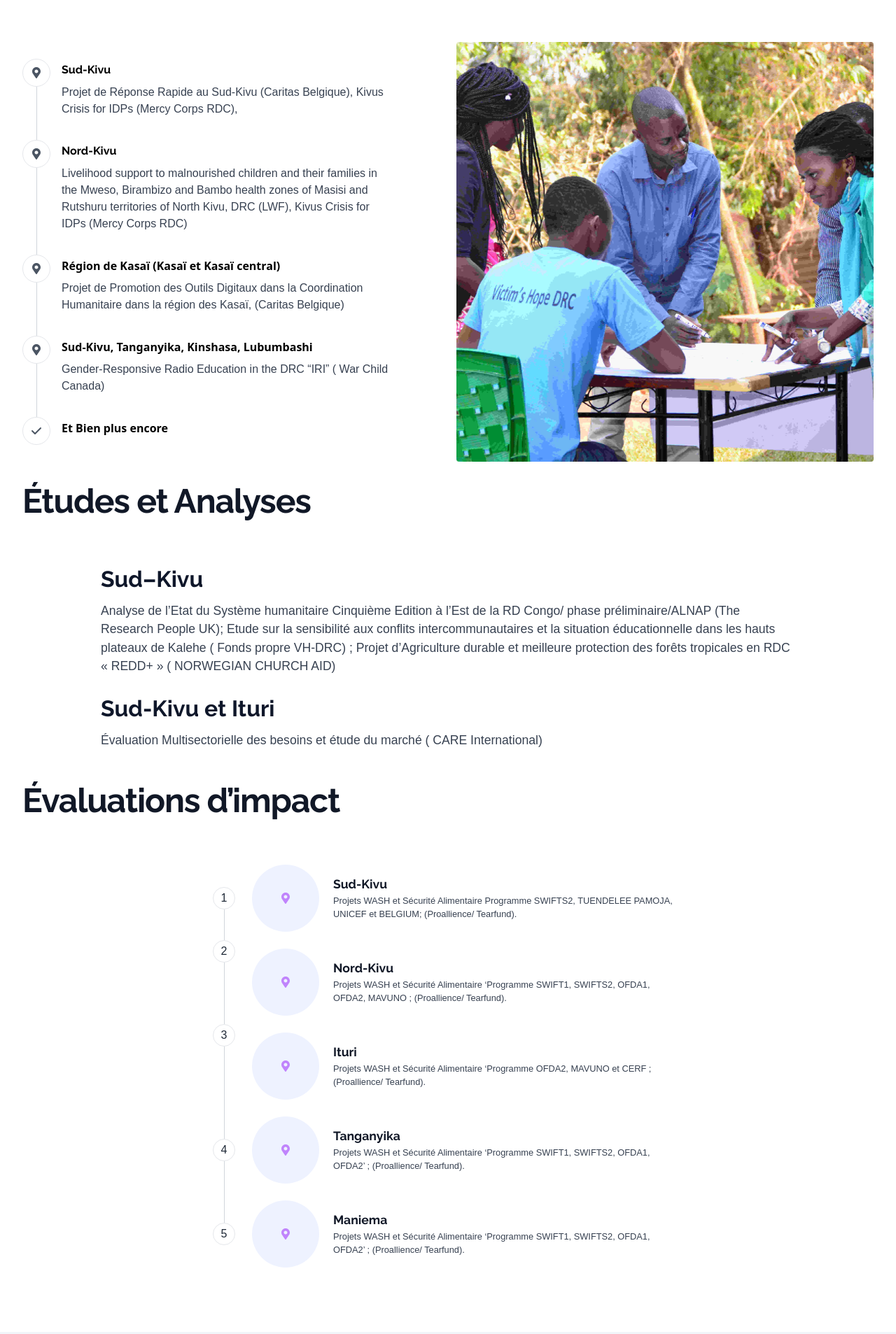
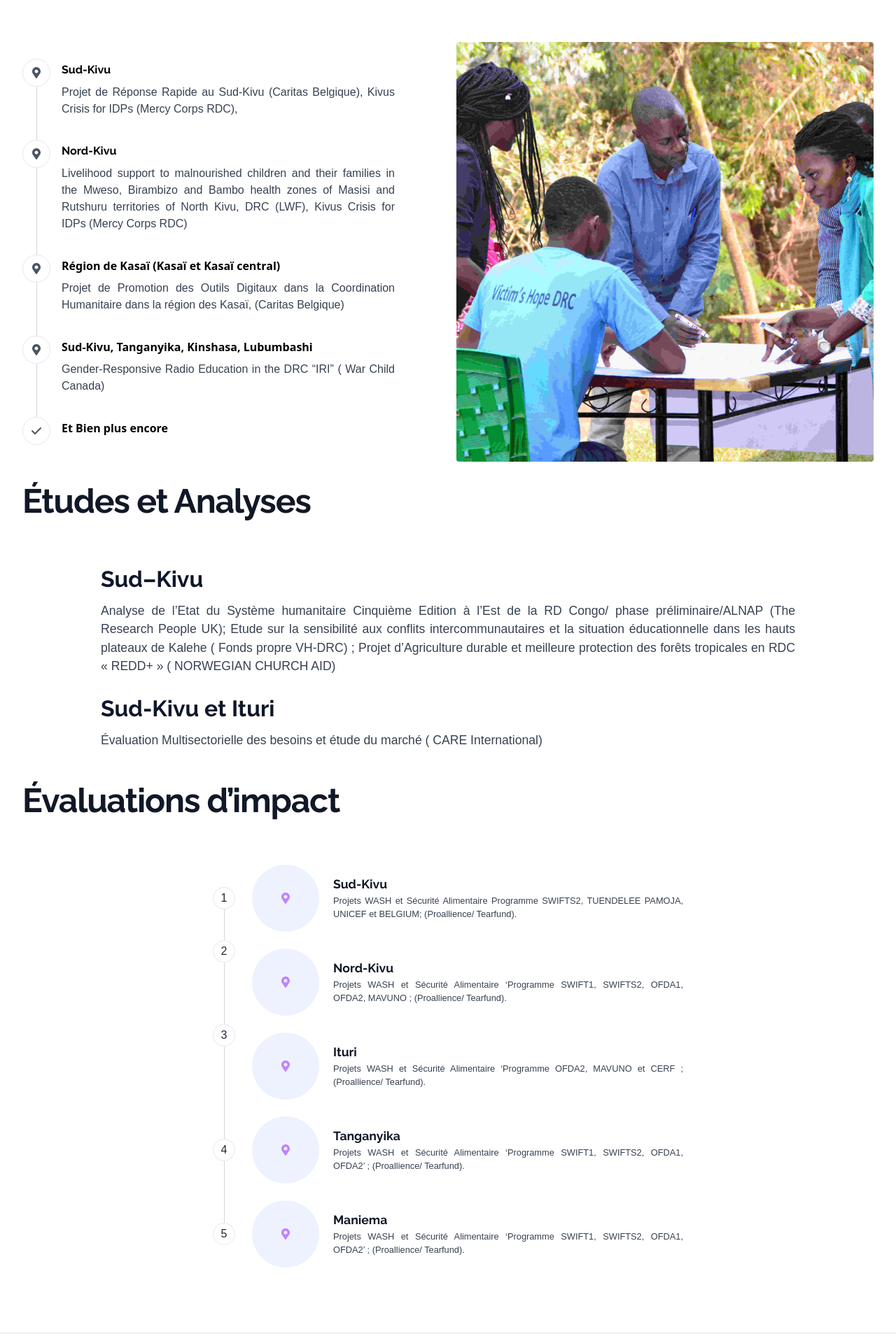
Before and after one commit to josumung999/victimshopedrc, a Next.js app: page /realisations in a window 1280 px wide. Shown: the part 1833-3740 px from the top of the page at 70% size. Built offline with nearby package versions, Linux system fonts and the light colour scheme; a web font is replaced by a local one.

Commit message:
Justify the evaluations section

```diff
--- a/components/Evaluations.jsx
+++ b/components/Evaluations.jsx
@@ -31,7 +31,7 @@ const Evaluations = () => {
               </div>
               <div className="pt-1 pb-8">
                 <p className="mb-2 text-lg dark:text-gray-400 font-Raleway font-bold">Sud-Kivu</p>
-                <p className="text-gray-700 dark:text-slate-200 font-Roboto">
+                <p className="text-gray-700 dark:text-slate-200 text-justify font-Roboto">
                   Projet de Réponse Rapide au Sud-Kivu
                   (Caritas Belgique), Kivus Crisis for IDPs
                   (Mercy Corps RDC),
@@ -49,7 +49,7 @@ const Evaluations = () => {
               </div>
               <div className="pt-1 pb-8">
                 <p className="mb-2 text-lg dark:text-gray-400 font-bold font-Raleway">Nord-Kivu</p>
-                <p className="text-gray-700 dark:text-slate-200 font-Roboto">
+                <p className="text-gray-700 dark:text-slate-200 text-justify font-Roboto">
                   Livelihood support to malnourished children and their families in the Mweso,
                   Birambizo and Bambo health zones of Masisi and Rutshuru territories of North Kivu, DRC
                   (LWF), Kivus Crisis for IDPs (Mercy Corps RDC)
@@ -67,7 +67,7 @@ const Evaluations = () => {
               </div>
               <div className="pt-1 pb-8">
                 <p className="mb-2 text-lg dark:text-gray-400 font-bold">Région de Kasaï (Kasaï et Kasaï central)</p>
-                <p className="text-gray-700 dark:text-slate-200 font-Roboto">
+                <p className="text-gray-700 dark:text-slate-200 text-justify font-Roboto">
                 Projet de Promotion des Outils Digitaux dans la
                 Coordination Humanitaire dans la région des Kasaï,
                 (Caritas Belgique)
@@ -85,7 +85,7 @@ const Evaluations = () => {
               </div>
               <div className="pt-1 pb-8">
                 <p className="mb-2 text-lg dark:text-gray-400 font-bold">Sud-Kivu, Tanganyika, Kinshasa, Lubumbashi</p>
-                <p className="text-gray-700 dark:text-slate-200 font-Roboto">
+                <p className="text-gray-700 dark:text-slate-200 text-justify font-Roboto">
                 Gender-Responsive Radio Education in
                 the DRC “IRI” ( War Child Canada)
                 </p>
@@ -139,7 +139,7 @@ const Evaluations = () => {
                 Sud–Kivu
               </h5>
               <div className="relative">
-                <p className="text-base text-gray-700 dark:text-gray-300 font-Roboto md:text-xl">
+                <p className="text-base text-gray-700 dark:text-gray-300 text-justify font-Roboto md:text-xl">
                   Analyse de l’Etat du Système humanitaire Cinquième Edition à
                   l’Est de la RD Congo/ phase préliminaire/ALNAP (The Research People UK);
                   Etude sur la sensibilité aux conflits intercommunautaires et la situation
@@ -156,7 +156,7 @@ const Evaluations = () => {
                 Sud-Kivu et Ituri
               </h5>
               <div className="relative">
-                <p className="text-base text-gray-700 dark:text-gray-300 font-Roboto md:text-xl">
+                <p className="text-base text-gray-700 dark:text-gray-300 text-justify font-Roboto md:text-xl">
                 Évaluation Multisectorielle des besoins et étude du marché
                 ( CARE International)
                 </p>
@@ -190,7 +190,7 @@ const Evaluations = () => {
                 <p className="text-xl font-semibold font-Raleway text-gray-900 dark:text-gray-300 sm:text-base">
                   Sud-Kivu
                 </p>
-                <p className="text-sm text-gray-700 font-Roboto dark:text-gray-400">
+                <p className="text-sm text-gray-700 font-Roboto dark:text-gray-400 text-justify">
                 Projets WASH et Sécurité Alimentaire
                 Programme SWIFTS2, TUENDELEE PAMOJA, UNICEF et BELGIUM;
                 (Proallience/ Tearfund).
@@ -217,7 +217,7 @@ const Evaluations = () => {
                 <p className="text-xl font-semibold font-Raleway text-gray-900 dark:text-gray-300 sm:text-base">
                   Nord-Kivu
                 </p>
-                <p className="text-sm text-gray-700 font-Roboto dark:text-gray-400">
+                <p className="text-sm text-gray-700 font-Roboto dark:text-gray-400 text-justify">
                 Projets WASH et Sécurité Alimentaire ‘Programme SWIFT1,
                 SWIFTS2, OFDA1, OFDA2, MAVUNO ; (Proallience/ Tearfund).
                 </p>
@@ -243,7 +243,7 @@ const Evaluations = () => {
                 <p className="text-xl font-semibold font-Raleway text-gray-900 dark:text-gray-300 sm:text-base">
                   Ituri
                 </p>
-                <p className="text-sm text-gray-700 font-Roboto dark:text-gray-400">
+                <p className="text-sm text-gray-700 font-Roboto dark:text-gray-400 text-justify">
                 Projets WASH et Sécurité Alimentaire
                 ‘Programme OFDA2, MAVUNO et CERF ; (Proallience/ Tearfund).
                 </p>
@@ -268,7 +268,7 @@ const Evaluations = () => {
               </div>
               <div>
                 <p className="text-xl font-semibold font-Raleway text-gray-900 dark:text-gray-300 sm:text-base">Tanganyika</p>
-                <p className="text-sm text-gray-700 font-Roboto dark:text-gray-400">
+                <p className="text-sm text-gray-700 font-Roboto dark:text-gray-400 text-justify">
                   Projets WASH et Sécurité Alimentaire ‘Programme SWIFT1,
                   SWIFTS2, OFDA1, OFDA2’ ; (Proallience/ Tearfund).
                 </p>
@@ -293,7 +293,7 @@ const Evaluations = () => {
               </div>
               <div>
                 <p className="text-xl font-semibold font-Raleway text-gray-900 dark:text-gray-300 sm:text-base">Maniema</p>
-                <p className="text-sm text-gray-700 font-Roboto dark:text-gray-400">
+                <p className="text-sm text-gray-700 font-Roboto dark:text-gray-400 text-justify">
                   Projets WASH et Sécurité Alimentaire
                   ‘Programme SWIFT1, SWIFTS2, OFDA1, OFDA2’ ;
                   (Proallience/ Tearfund).
```
